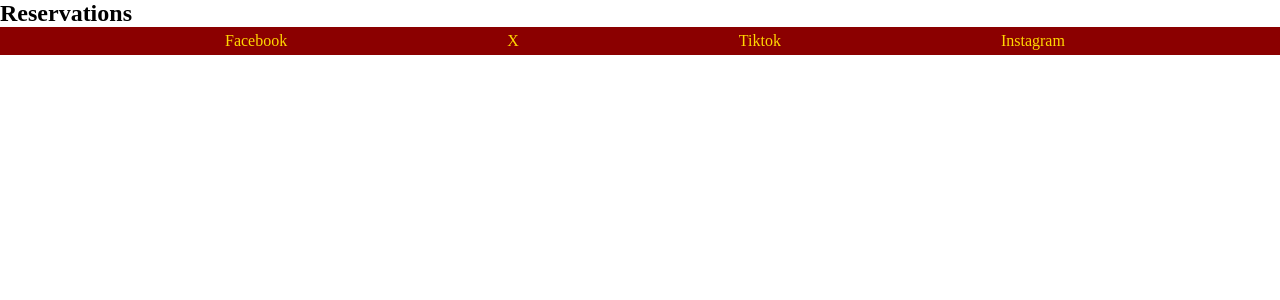
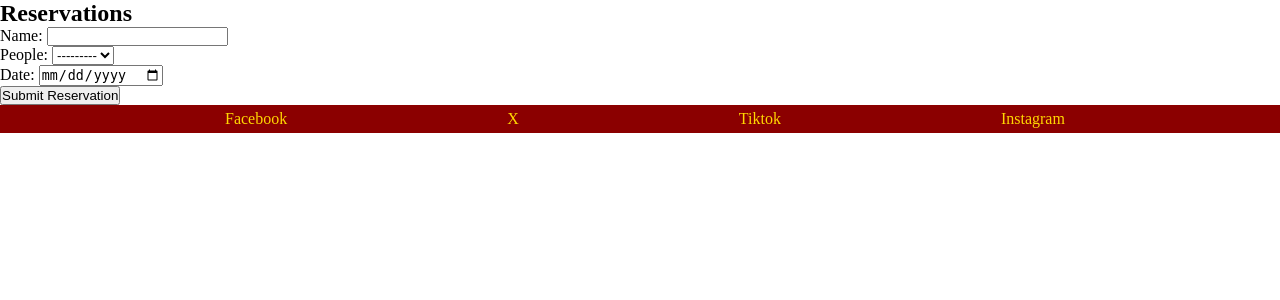
Before and after one commit to TomH131/cafe-fuencarral, a Django app: page /reservations/reservations/ in a window 1280 px wide. Shown: the part 120-420 px from the top of the page. Run offline with Django 5.2, Linux system fonts and the light colour scheme.

Commit message:
Adding the reservation form to the reservations.html page

```diff
--- a/menu/templates/menu/menu.html
+++ b/menu/templates/menu/menu.html
@@ -18,7 +18,7 @@
                 <ul id="navbar">
                     <li>Home</li>
                     <li><a href="{% url 'menu:menu' %}">Menu</a></li>
-                    <li><a href="{% url 'reservations:reservations' %}">Reservations</a></li>
+                    <li><a href="{% url 'reservation:reservations' %}">Reservations</a></li>
                     <li>Contact us</li>
                 </ul>
             </nav>
--- /dev/null
+++ b/reservations/forms.py
@@ -0,0 +1,10 @@
+from django import forms
+from .models import Reservation
+
+class ReservationForm(forms.ModelForm):
+    class Meta:
+        model = Reservation
+        fields = ['name', 'people', 'date']
+        widgets = {
+            'date': forms.DateInput(attrs={'type': 'date'}),
+        }
--- a/reservations/models.py
+++ b/reservations/models.py
@@ -2,7 +2,6 @@ from django.db import models
 
 # Create your models here.
 class Reservation(models.Model):
-    # Define choices as a list of tuples
     NUMBER_OF_PEOPLE_CHOICES = [
         (1, "1"),
         (2, "2"),
--- a/reservations/templates/reservations/reservations.html
+++ b/reservations/templates/reservations/reservations.html
@@ -18,7 +18,7 @@
                 <ul id="navbar">
                     <li>Home</li>
                     <li><a href="{% url 'menu:menu' %}">Menu</a></li>
-                    <li><a href="{% url 'reservations:reservations' %}">Reservations</a></li>
+                    <li><a href="{% url 'reservation:reservations' %}">Reservations</a></li>
                     <li>Contact us</li>
                 </ul>
             </nav>
@@ -27,6 +27,11 @@
 
     <main>
         <h2>Reservations</h2>
+        <form method="post">
+            {% csrf_token %}
+            {{ form.as_p }}  <!-- Display form fields as paragraphs -->
+            <button type="submit">Submit Reservation</button>
+        </form>
 
     </main>
 
--- a/reservations/urls.py
+++ b/reservations/urls.py
@@ -1,7 +1,7 @@
 from django.urls import path
 from . import views
 
-app_name = 'reservations'
+app_name = 'reservation'
 
 urlpatterns = [
     path('reservations/', views.reservations_view, name='reservations'),
--- a/reservations/views.py
+++ b/reservations/views.py
@@ -1,11 +1,13 @@
-from django.shortcuts import render
-from reservations.models import Reservation
+from django.shortcuts import render, redirect
+from .forms import ReservationForm
 
-# Create your views here.
 def reservations_view(request):
-    return render(request, 'reservations/reservations.html')
+    if request.method == "POST":
+        form = ReservationForm(request.POST)
+        if form.is_valid():
+            form.save()  # Save the new reservation to the database
+            return redirect('reservations_view')  # Redirect to the same page
+    else:
+        form = ReservationForm()
 
-def Reservation(request):
-    class Meta:
-        model = Booking
-        fields = ['name', 'people', 'date']
+    return render(request, 'reservations/reservations.html', {'form': form})
```
Also changed, not shown: db.sqlite3.
